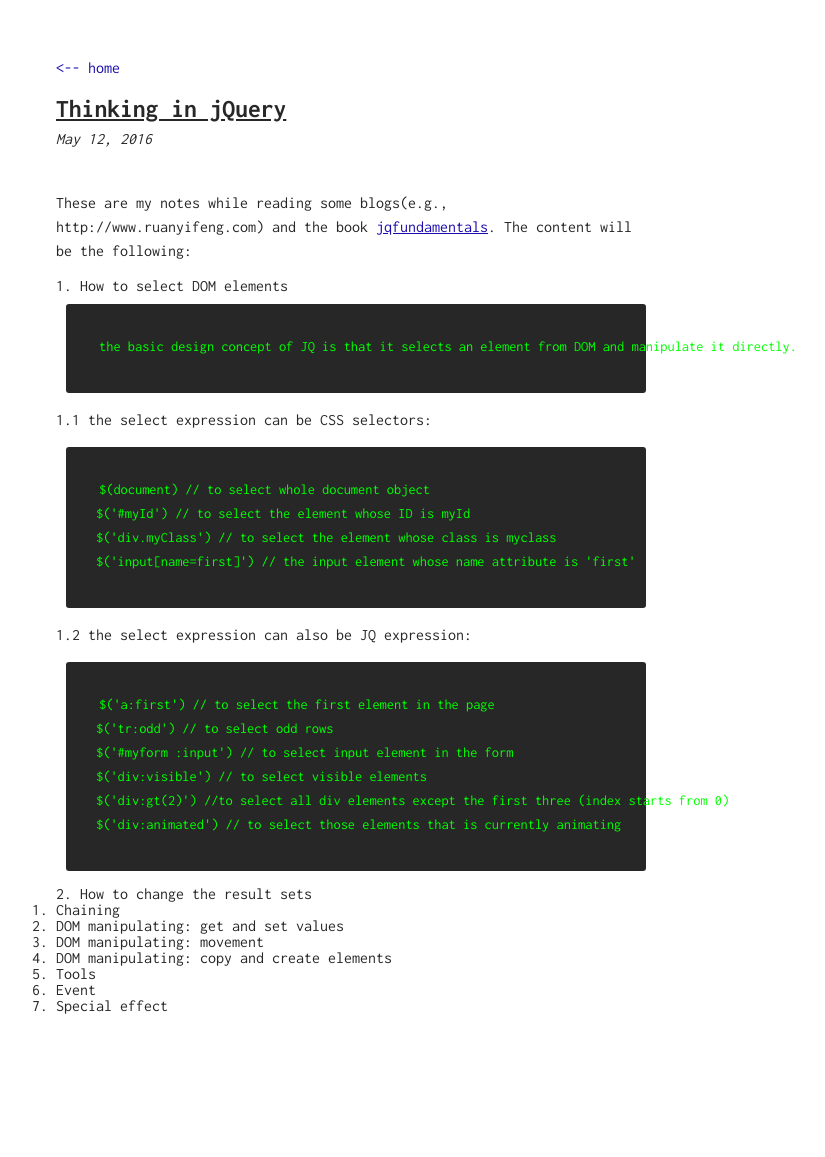
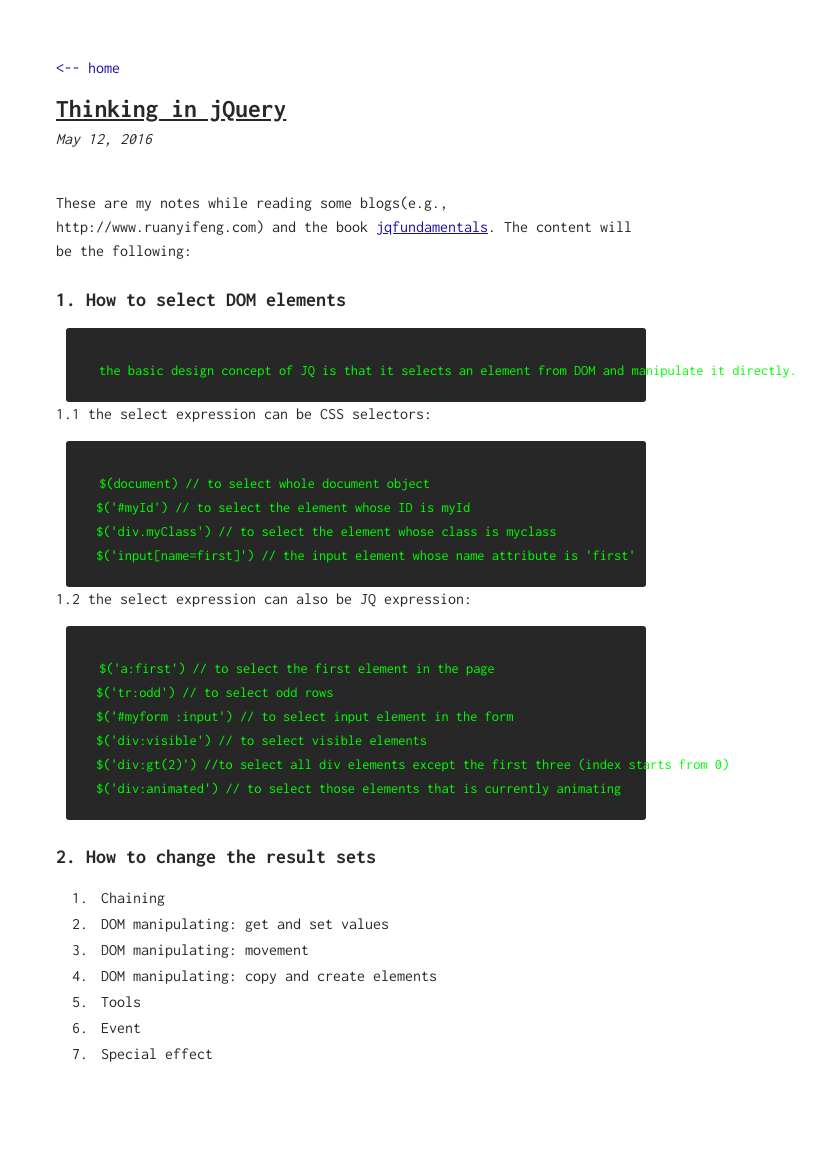
Before and after one commit to mossgreen/blog, a Jekyll site: the page built from _posts/2016-05-12-thinking-in-jQuery.md, in a window 1280 px wide. Shown: the whole page, without its empty margins (284-1109 px from the left). Built offline with Jekyll 4.4.1, drawn with Linux system fonts in a browser that asks for light colours; before the commit the page ends 1104 px from its top, so only the background shows below that.

Commit message:
Update style

```diff
--- a/_sass/_reset.scss
+++ b/_sass/_reset.scss
@@ -34,4 +34,34 @@ table {
 	border-collapse: collapse;
 	border-spacing: 0;
 }
+
+/* Bodytext font */
+$font: Helvetica, Arial, sans-serif;
+
+/* Font for headings */
+$fontheadings: Helvetica, Arial, sans-serif;
+
+/* Text colors */
+$text: #21272d;
+$textmuted: #848484;
+$accent: #2077b2;
+$border_color: #DDD;
+
+@mixin vertical_aligning_container {
+  &:before {
+    content: '';
+    display: inline-block;
+    height: 100%;
+    vertical-align: middle;
+    margin-right: -.34em; // remove space taken up and prevent word-wrapping
+  }
+}
+
+@mixin black_icons {
+  .icon-rss { background-position:1px -11px; }
+  .icon-twitter { background-position:1px -16px; }
+  .icon-facebook { background-position:0px -14px; }
+  .icon-github { background-position:0px -19px; }
+}
+
 /* END RESET */
--- a/assets/css/main.scss
+++ b/assets/css/main.scss
@@ -7,9 +7,13 @@
 body {
     color: $color-fg;
     background: $color-bg;
-    font-family: 'Inconsolata', ;
+    font-family: 'Inconsolata',  -apple-system, BlinkMacSystemFont, "Segoe UI", Helvetica, Arial, sans-serif, "Apple Color Emoji", "Segoe UI Emoji", "Segoe UI Symbol";;
     font-size: 100%;
     font-weight: 400;
+
+    *:last-child {
+    margin-bottom: 0 !important;
+}
 }
 h1 {
     margin-bottom: 5px;
@@ -113,11 +117,24 @@ ul {
     }
     &__content {
         padding-top: 40px;
-        h1 {
+        h1,h2,h3,h4,h5{
+        margin-top: 24px;
+        margin-bottom: 16px;
+        font-weight: 600;
+        line-height: 1.25;
+        }
+
+        h3 {
             font-size: 1.25em;
-            font-weight: 700;
-            margin-top: 30px;
-            margin-bottom: 5px;
+        }
+
+        h4 {
+            font-size: 1em;
+            display: block;
+            -webkit-margin-before: 1.33em;
+            -webkit-margin-after: 1.33em;
+            -webkit-margin-start: 0px;
+            -webkit-margin-end: 0px;
         }
         p {
             font-size: 1em;
@@ -136,12 +153,20 @@ ul {
         em {
             font-style: italic;
         }
-        ul {
-            font-size: 1em;
-            list-style: circle;
-            margin-left: 30px;
-            margin-top: -5px;
-            margin-bottom: 5px;
+        ul, ol {
+            padding-left: 0;
+            margin-top: 0;
+            margin-bottom: 0;
+            display: block;
+            padding-left: 2em;
+            list-style-type: decimal;
+            -webkit-margin-before: 1em;
+            -webkit-margin-after: 1em;
+            -webkit-margin-start: 0px;
+            -webkit-margin-end: 0px;
+            -webkit-padding-start: 40px;
+
+
             li {
                 padding: 5px;
                 padding-left: 5px;
@@ -167,6 +192,17 @@ ul {
             border-radius: 3px;
             background: $color-grey;
         }
+         blockquote{
+
+            display: block;
+             margin: 0;
+            padding: 0 1em;
+            color: #777;
+            border-left: 0.25em solid #ddd;
+         }
+
+
+
         .highlight {
             margin: 10px;
             margin-bottom: 15px;
@@ -179,6 +215,10 @@ ul {
                 background: none;
             }
         }
+
+
+
+
         .codebreak {
             margin: 15px;
             border: 0;
```
Also changed, not shown: Gemfile.lock (added).
